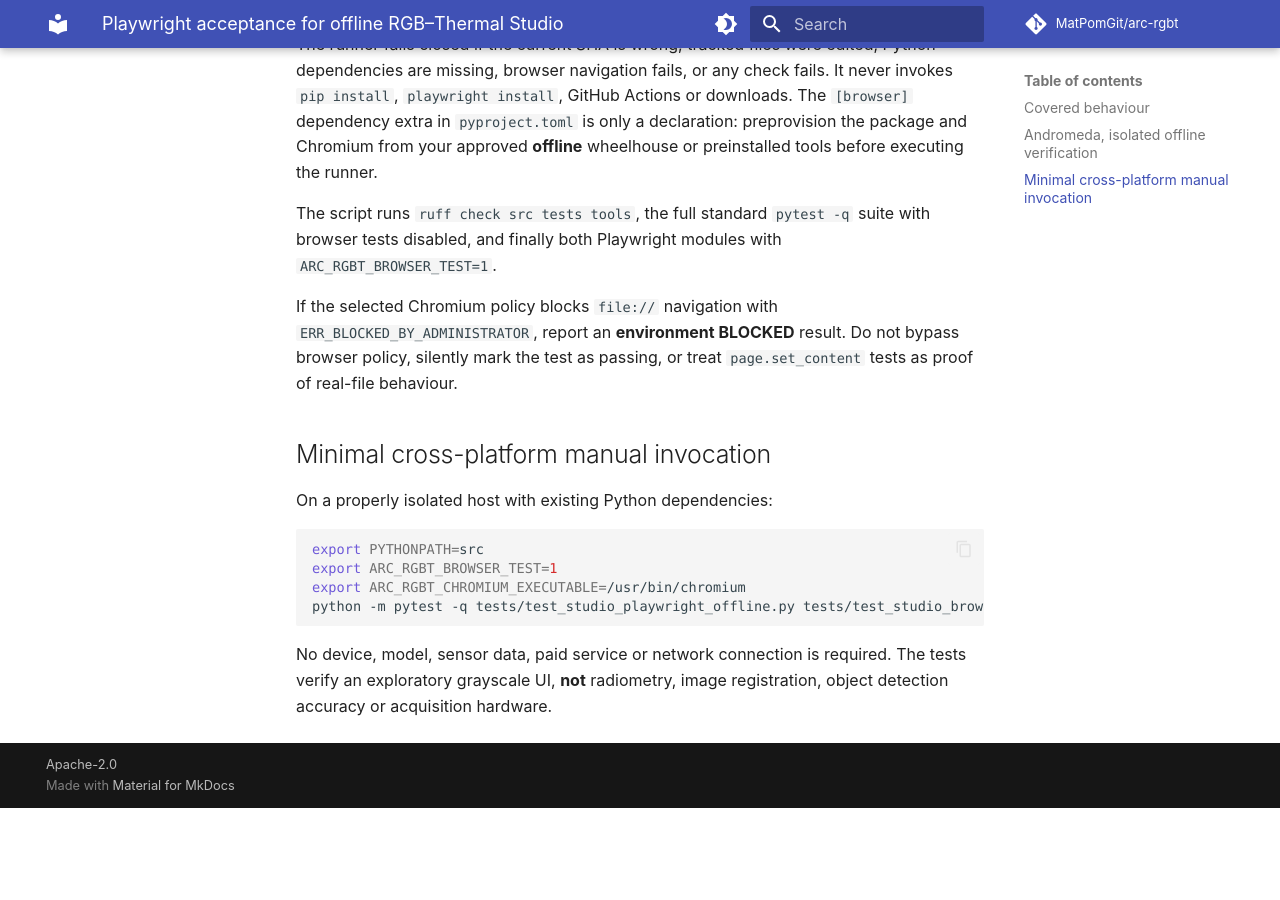
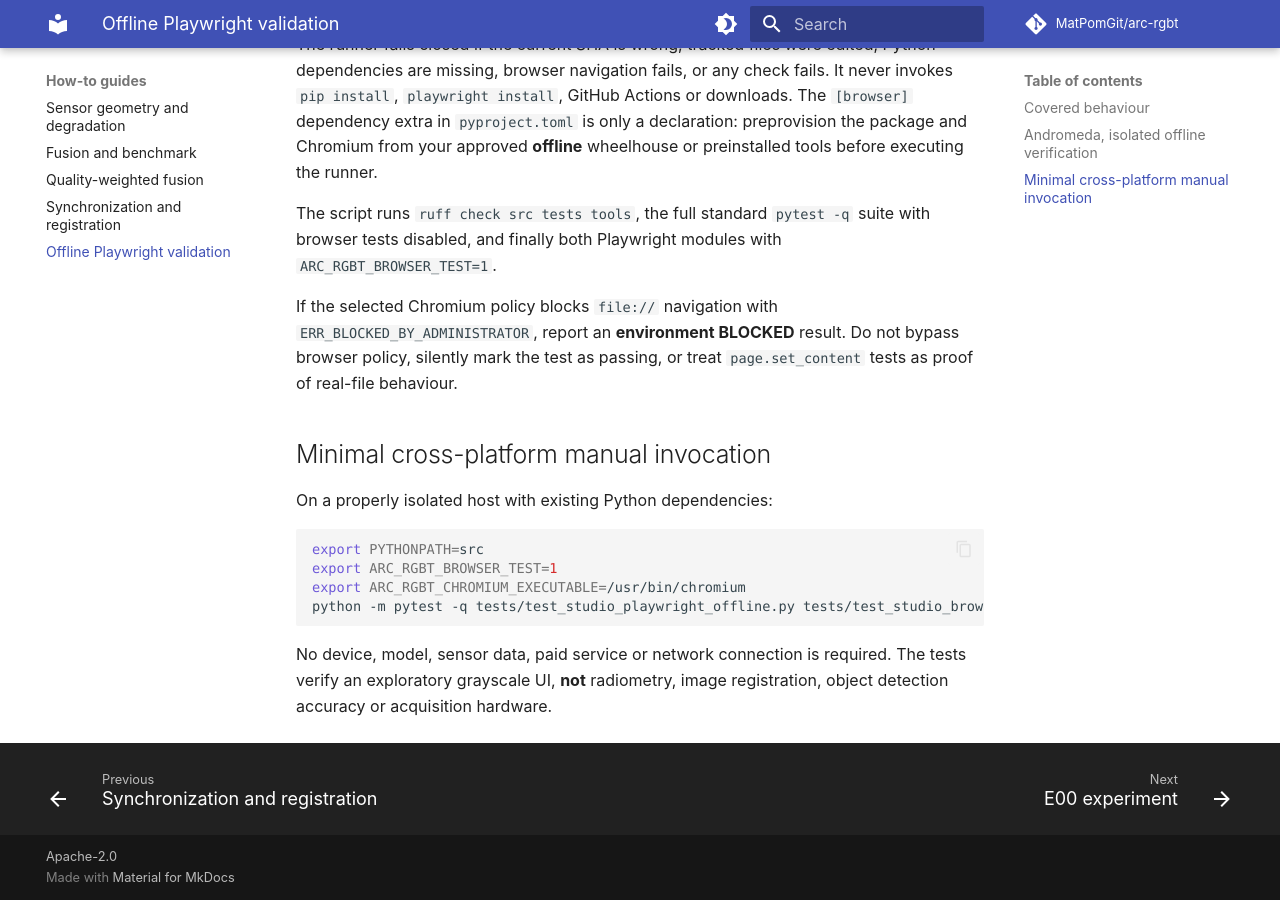
Before and after one commit to MatPomGit/arc-rgbt, an MkDocs documentation site: the page built from docs/guides/playwright-offline.md, in a window 1280 px wide and 900 px high, scrolled down 1234 px. Built offline with MkDocs 1.6.1 and Material for MkDocs 9.7.7, drawn with Linux system fonts in a browser that asks for light colours; comment, search, counter and statistics services are not loaded; before the commit the page ends 2042 px from its top, so only the background shows below that.

Commit message:
docs: expose Playwright offline acceptance guide in MkDocs

```diff
--- a/mkdocs.yml
+++ b/mkdocs.yml
@@ -64,6 +64,7 @@ nav:
       - Fusion and benchmark: guides/fusion-benchmark.md
       - Quality-weighted fusion: guides/quality-fusion.md
       - Synchronization and registration: guides/synchronization-registration.md
+      - Offline Playwright validation: guides/playwright-offline.md
   - Research:
       - E00 experiment: experiments/e00.md
       - E01 quality-weighted fusion: experiments/e01.md
```
